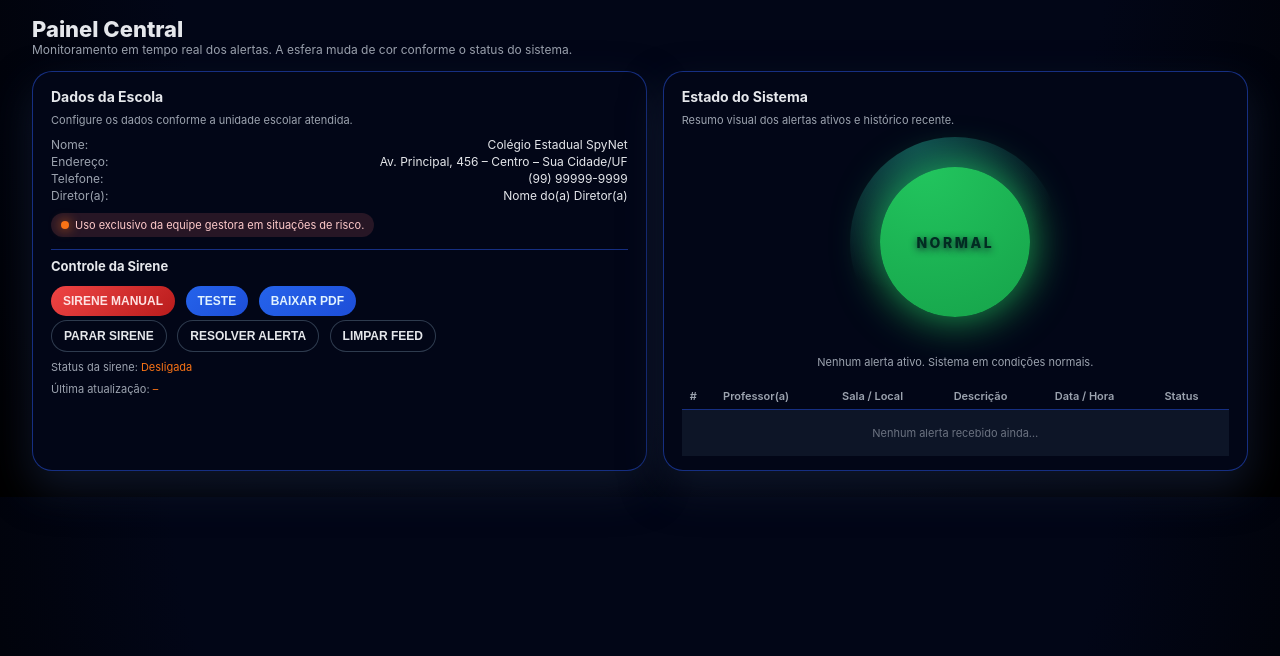
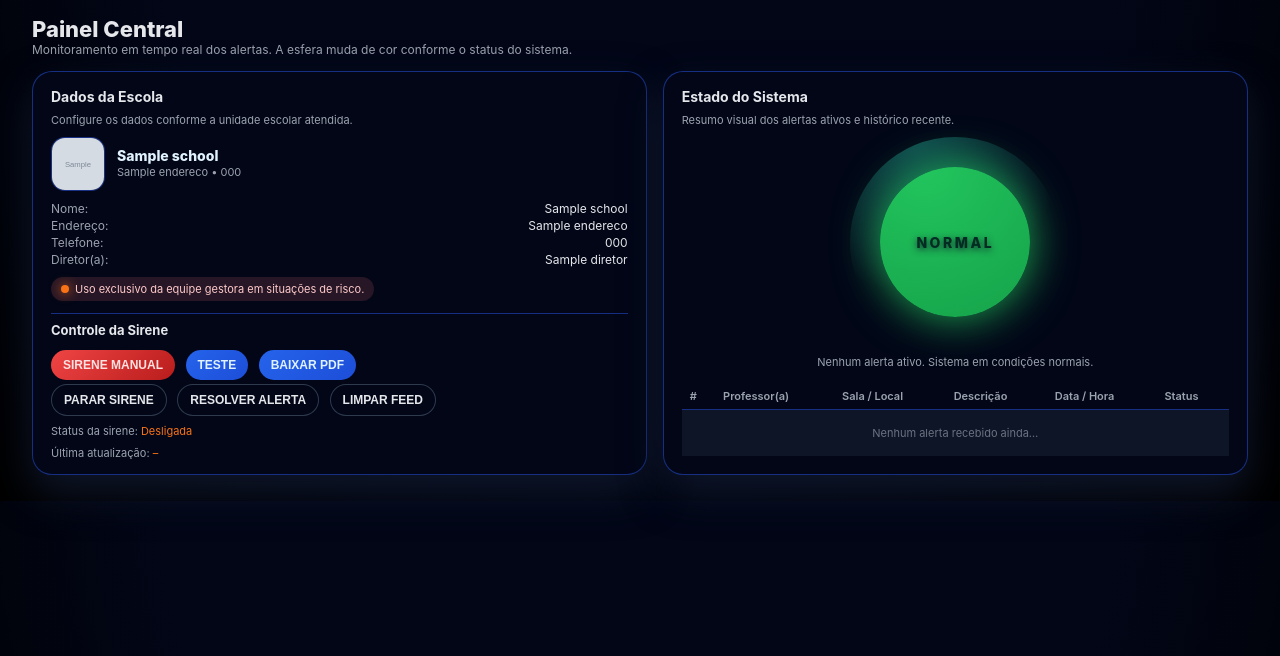
Before and after one commit to salveci2022/prof-safe24-premium-secure, a Flask app: template templates/central.html in a window 1280 px wide. Shown: the part 62-718 px from the top of the page. Run offline with Flask 3, Linux system fonts and the light colour scheme; the template is opened without the code that fills it: most values are stand-ins (such as "Sample title", 1, 10 or a date in 2020); grey boxes marked "Sample" are stand-in pictures; data that the repository does not hold is empty.

Commit message:
Update central.html

```diff
--- a/templates/central.html
+++ b/templates/central.html
@@ -125,10 +125,12 @@
             justify-content: space-between;
             font-size: 12px;
             margin-bottom: 2px;
+            gap: 10px;
         }
 
         .row span.label {
             color: #9ca3af;
+            min-width: 86px;
         }
 
         .badge-warning {
@@ -281,6 +283,33 @@
             padding: 16px 0;
         }
 
+        /* ✅ bloco de identidade da escola (logo + nome) */
+        .school-head {
+            display: flex;
+            align-items: center;
+            gap: 12px;
+            margin-bottom: 10px;
+        }
+        .school-logo {
+            width: 52px;
+            height: 52px;
+            border-radius: 14px;
+            object-fit: cover;
+            background: rgba(15, 23, 42, 0.8);
+            border: 1px solid rgba(30, 64, 175, 0.7);
+        }
+        .school-name {
+            font-weight: 800;
+            font-size: 14px;
+            color: #e0f2fe;
+            line-height: 1.2;
+        }
+        .school-meta {
+            font-size: 11px;
+            color: #9ca3af;
+            line-height: 1.35;
+        }
+
         @media (max-width: 900px) {
             .grid { grid-template-columns: minmax(0, 1fr); }
             .topbar { padding: 10px 16px; }
@@ -318,22 +347,33 @@
             <div class="card-title">Dados da Escola</div>
             <div class="card-subtitle">Configure os dados conforme a unidade escolar atendida.</div>
 
-            <!-- Esses dados você pode trocar direto no HTML -->
+            <!-- ✅ DINÂMICO VIA FLASK (school.*) -->
+            <div class="school-head">
+                <img class="school-logo" src="{{ school.logo if school and school.logo else '/static/icon.png' }}" alt="Logo">
+                <div>
+                    <div class="school-name">{{ school.nome if school and school.nome else 'SPYNET SECURITY' }}</div>
+                    <div class="school-meta">
+                        {% if school and school.endereco %}{{ school.endereco }}{% endif %}
+                        {% if school and school.telefone %} • {{ school.telefone }}{% endif %}
+                    </div>
+                </div>
+            </div>
+
             <div class="row">
                 <span class="label">Nome:</span>
-                <span>Colégio Estadual SpyNet</span>
+                <span>{{ school.nome if school and school.nome else 'SPYNET SECURITY' }}</span>
             </div>
             <div class="row">
                 <span class="label">Endereço:</span>
-                <span>Av. Principal, 456 – Centro – Sua Cidade/UF</span>
+                <span>{{ school.endereco if school and school.endereco else '—' }}</span>
             </div>
             <div class="row">
                 <span class="label">Telefone:</span>
-                <span>(99) 99999-9999</span>
+                <span>{{ school.telefone if school and school.telefone else '—' }}</span>
             </div>
             <div class="row">
                 <span class="label">Diretor(a):</span>
-                <span>Nome do(a) Diretor(a)</span>
+                <span>{{ school.diretor if school and school.diretor else '—' }}</span>
             </div>
 
             <div class="badge-warning">
```
